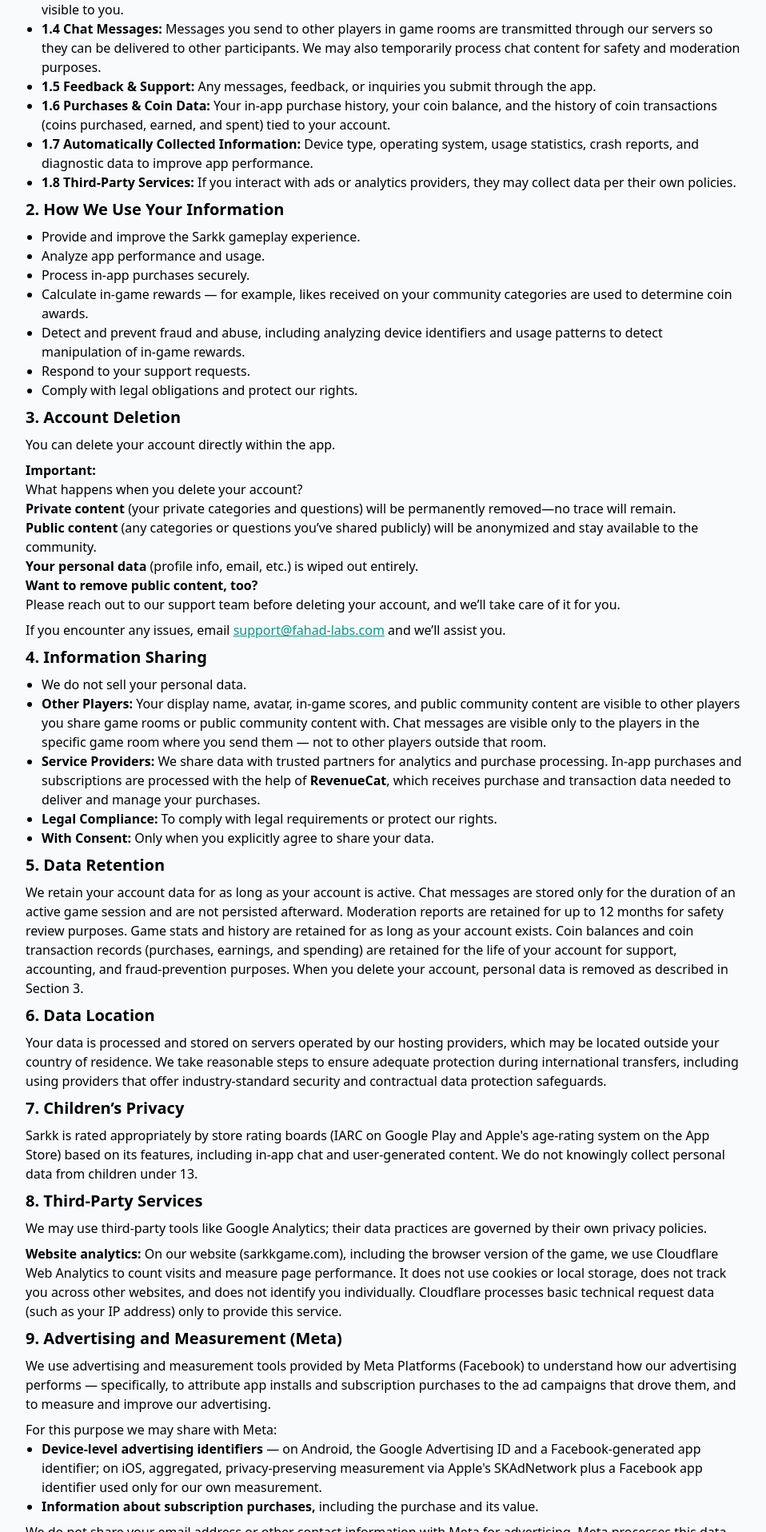
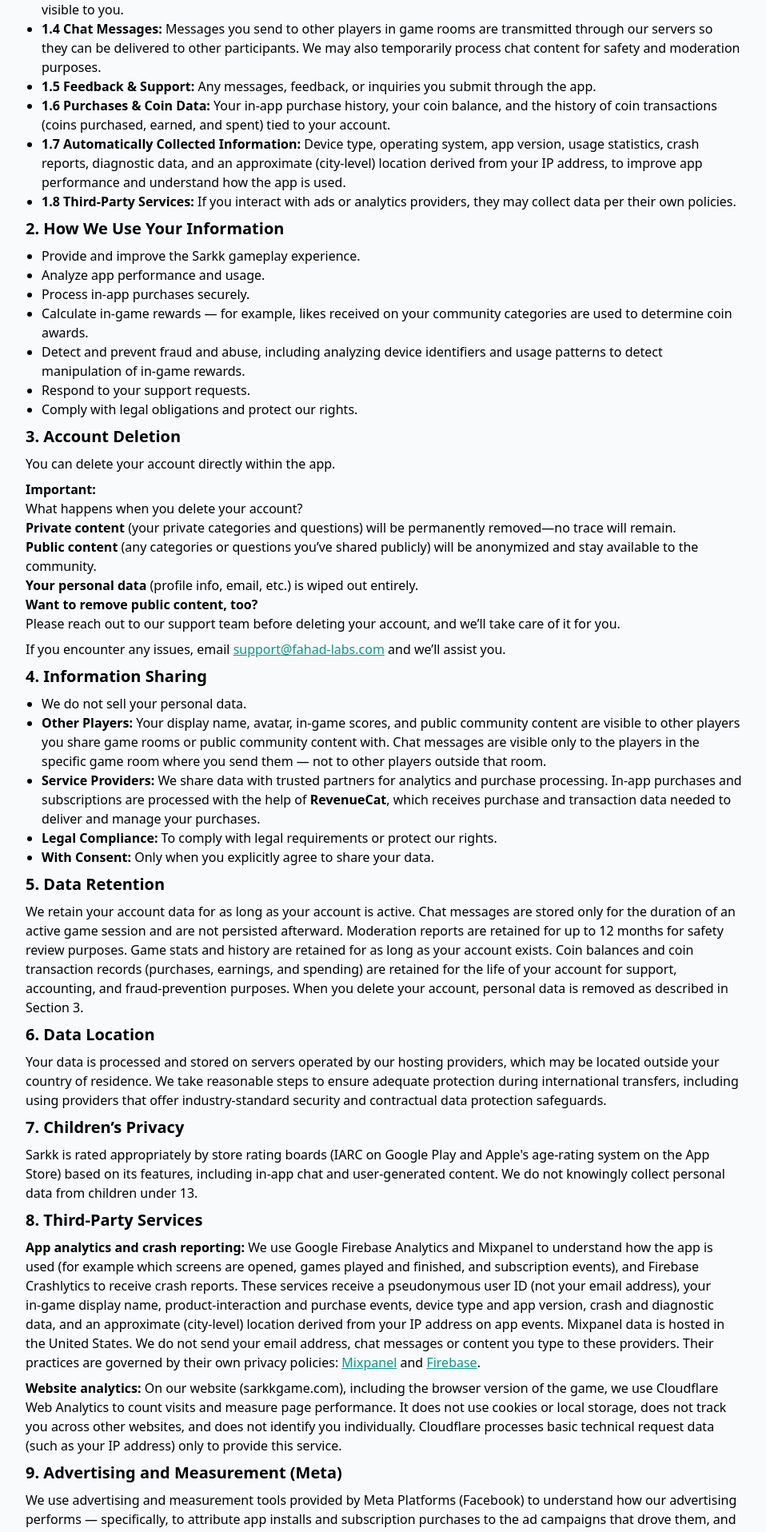
Before and after one commit to Fahad-Ha/My-Portfolio, a Next.js app: page /sarkk-privacy-policy in a window 1280 px wide. Shown: the part 744-2660 px from the top of the page at 80% size, without its empty margins (160-1118 px from the left). Built offline with nearby package versions, Linux system fonts and the light colour scheme.

Commit message:
added analytics to sarkk privacy

```diff
--- a/pages/sarkk-privacy-policy.js
+++ b/pages/sarkk-privacy-policy.js
@@ -87,8 +87,10 @@
               </li>
               <li>
                 <strong>1.7 Automatically Collected Information:</strong> Device
-                type, operating system, usage statistics, crash reports, and
-                diagnostic data to improve app performance.
+                type, operating system, app version, usage statistics, crash
+                reports, diagnostic data, and an approximate (city‑level)
+                location derived from your IP address, to improve app
+                performance and understand how the app is used.
               </li>
               <li>
                 <strong>1.8 Third‑Party Services:</strong> If you interact with
@@ -234,8 +236,36 @@
               8. Third‑Party Services
             </h4>
             <p className="dark:text-gray-200">
-              We may use third‑party tools like Google Analytics; their data
-              practices are governed by their own privacy policies.
+              <strong>App analytics and crash reporting:</strong> We use Google
+              Firebase Analytics and Mixpanel to understand how the app is used
+              (for example which screens are opened, games played and finished,
+              and subscription events), and Firebase Crashlytics to receive
+              crash reports. These services receive a pseudonymous user ID (not
+              your email address), your in‑game display name, product‑interaction
+              and purchase events, device type and app version, crash and
+              diagnostic data, and an approximate (city‑level) location derived
+              from your IP address on app events. Mixpanel data is hosted in the
+              United States. We do not send your email address, chat messages or
+              content you type to these providers. Their practices are governed
+              by their own privacy policies:{" "}
+              <a
+                className="dark:text-teal-400 text-teal-600 underline"
+                href="https://mixpanel.com/legal/privacy-policy/"
+                target="_blank"
+                rel="noopener noreferrer"
+              >
+                Mixpanel
+              </a>{" "}
+              and{" "}
+              <a
+                className="dark:text-teal-400 text-teal-600 underline"
+                href="https://firebase.google.com/support/privacy"
+                target="_blank"
+                rel="noopener noreferrer"
+              >
+                Firebase
+              </a>
+              .
             </p>
             <p className="pt-2 dark:text-gray-200">
               <strong>Website analytics:</strong> On our website
```
